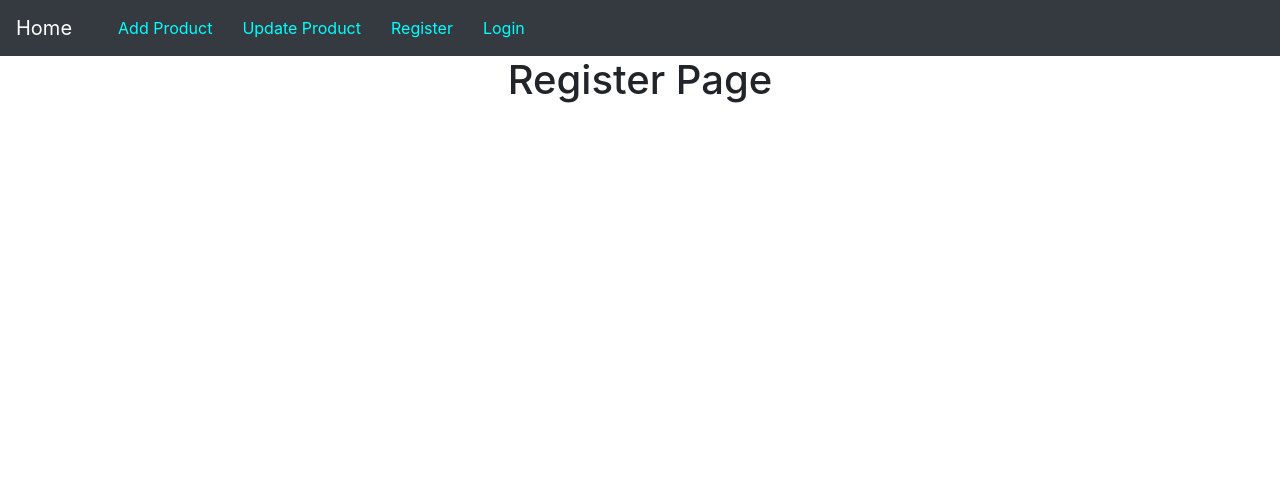
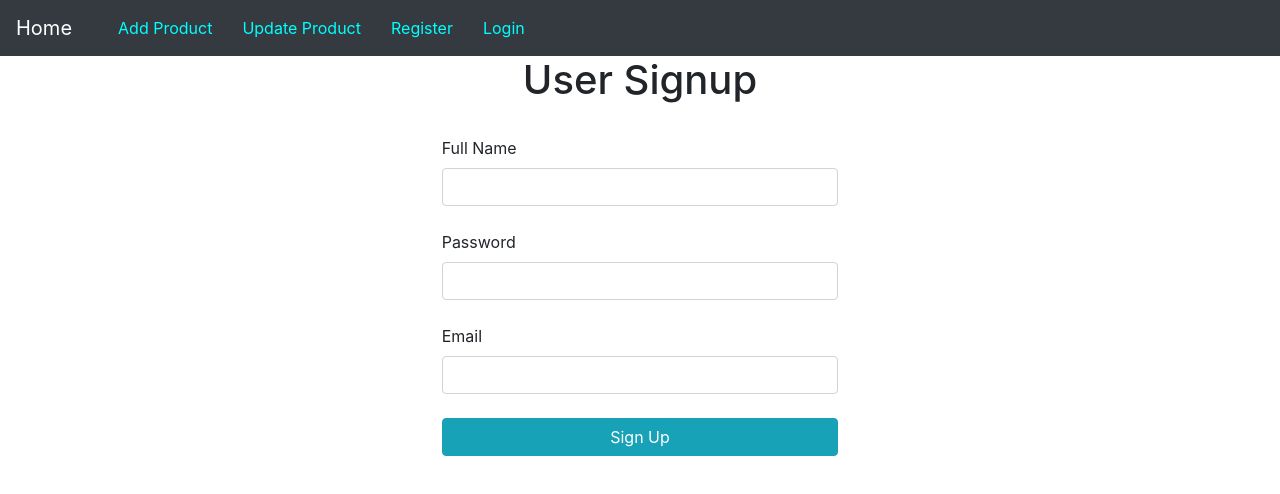
Before and after one commit to AnwarHossainSR/React-Lara-Frontend-Ecommerce-Api, a React (Create React App) app: page /register in a window 1280 px wide. Shown: the top 494 px of the page. Built offline with nearby package versions, Linux system fonts and the light colour scheme.

Commit message:
Registration Complete

```diff
--- a/src/Header.js
+++ b/src/Header.js
@@ -5,7 +5,7 @@ function Header() {
     return (
         <div>
             <Navbar bg="dark" variant="dark">
-                <Navbar.Brand href="#home">Home</Navbar.Brand>
+                <Navbar.Brand href="">Home</Navbar.Brand>
                 <Nav className="mr-auto nav_bar_wraper">
                     <Link to="/add">Add Product</Link>
                     <Link to="/update">Update Product</Link>
--- a/src/Register.js
+++ b/src/Register.js
@@ -1,7 +1,44 @@
+import React,{useState} from 'react';
+import { useHistory } from 'react-router-dom'
+
+
 function Register() {
+
+    const [name,setName]=useState('');
+    const [email,setEmail]=useState('');
+    const [password,setPassword]=useState('');
+    const histry = useHistory();
+
+    async function signUp () {
+        let item = {name,email,password}
+        let result = await fetch('http://127.0.0.1:8000/api/register',{
+            method:'POST',
+            headers:{
+                'Content-Type':'application/json',
+                'Accept':'application/json'
+            },
+            body:JSON.stringify(item)
+        });
+        result = await result.json();
+        localStorage.setItem('user-info',JSON.stringify(result))
+        histry.push('/add')
+     }
     return (
-        <div>
-            <h1>Register Page</h1>
+        <div className="col-md-4 offset-md-4">
+            <h1>User Signup</h1><br/>
+            <label className="float-left">Full Name</label>
+            <input type="text" value={name} onChange={(e)=>setName(e.target.value)} className="form-control" />
+
+            <br/>
+            <label className="float-left">Password</label>
+            <input type="password" value={password} onChange={(e)=>setPassword(e.target.value)} className="form-control" />
+
+            <br/>
+            <label className="float-left">Email</label>
+            <input type="email" value={email} onChange={(e)=>setEmail(e.target.value)} className="form-control" />
+
+            <br/>
+            <button type="submit" onClick={signUp} className="btn btn-info btn-block">Sign Up</button>
         </div>
     )
 }
```
Also changed, not shown: src/App.js (+4 -12 lines), src/logo.svg (deleted).
